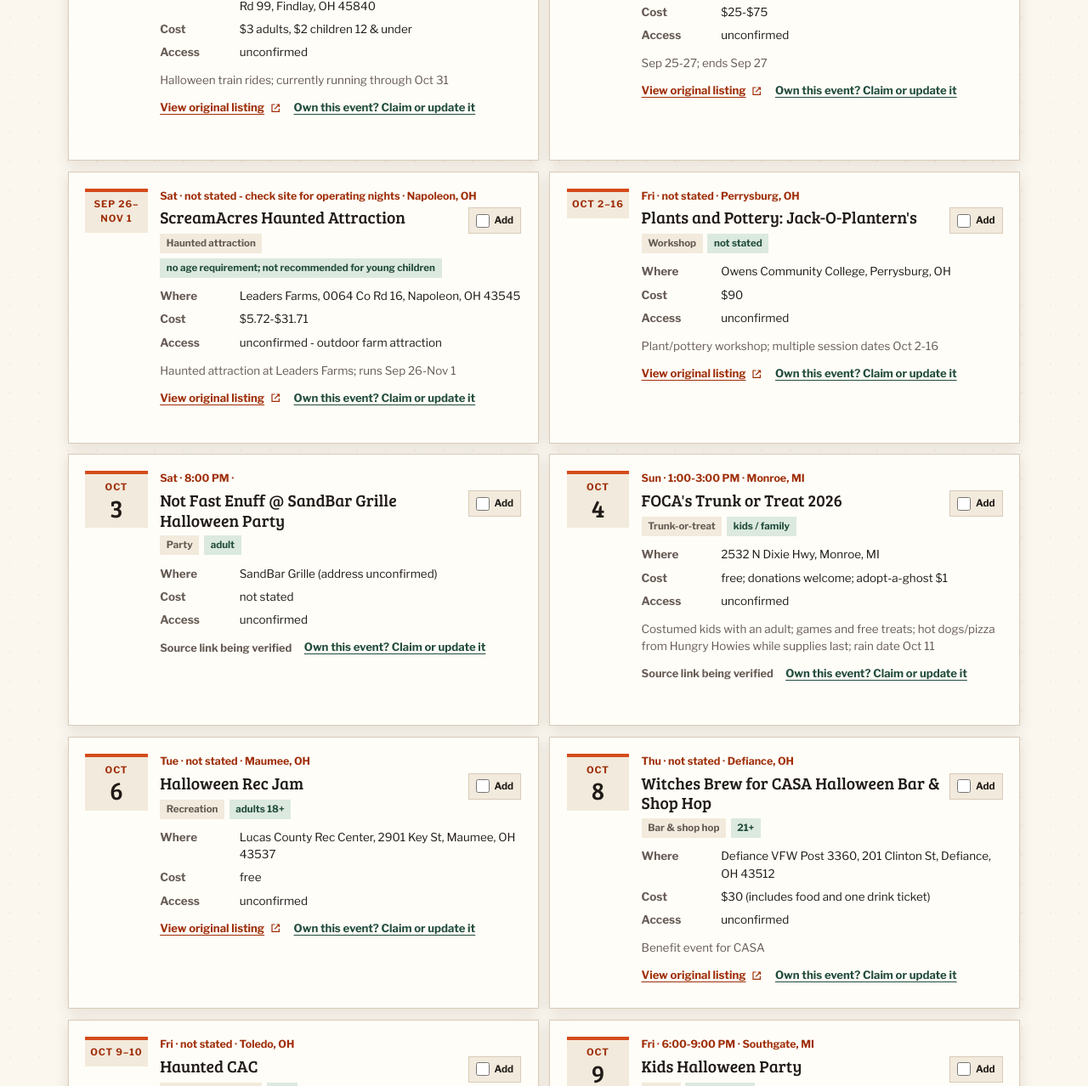
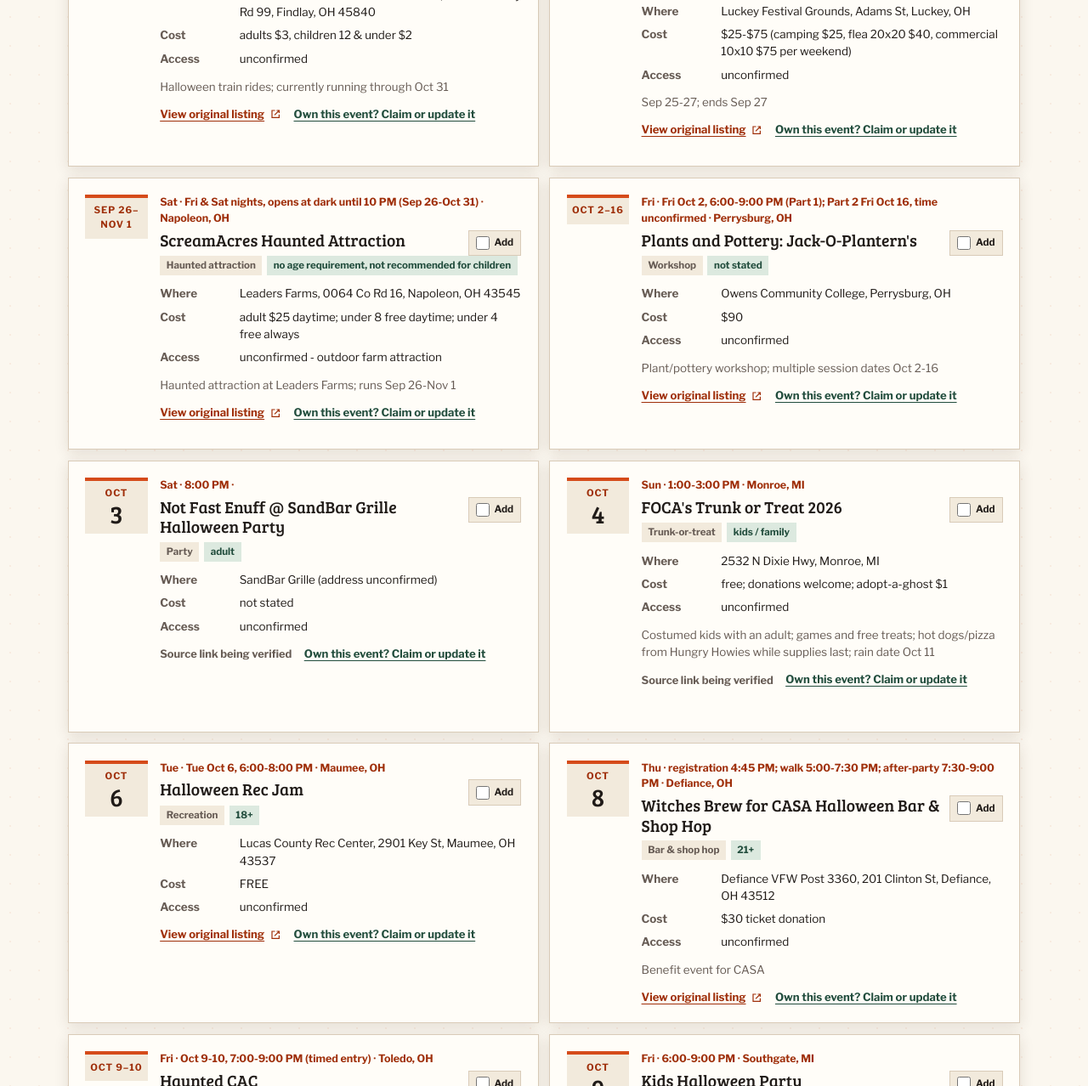
Before and after one commit to Rook-Saxton/419halloween, a plain HTML site: page index.html in a window 1280 px wide. Shown: the part 1522-2800 px from the top of the page at 85% size. Drawn offline with nearby package versions, Linux system fonts and the light colour scheme.

Commit message:
Refresh 14 event times, costs and age guidance

```diff
--- a/index.html
+++ b/index.html
@@ -851,15 +851,15 @@
               {
                       "name": "Haunted Town Hall",
                       "date": "2026-09-19",
-                      "time": "not stated - check site for operating nights",
+                      "time": "Fri & Sat nights, doors 7:30 PM-midnight (Sep 19-Oct 31)",
                       "town": "Lafayette, OH",
                       "venue": "Lafayette Town Hall",
                       "address": "Lafayette Town Hall, 103 S High St, Lafayette, OH 45854",
                       "type": "haunted",
                       "typeLabel": "Haunted house",
                       "age": "adult",
-                      "ageLabel": "10+ (under 16 with adult)",
-                      "cost": "$15",
+                      "ageLabel": "10+ (under 10 only with parent/guardian)",
+                      "cost": "general $15; groups 10+ $12; Fast Pass $30; Speakeasy $5 with ticket",
                       "accessibility": "unconfirmed",
                       "accessLabel": "unconfirmed",
                       "note": "Haunted house; currently running through Oct 31",
@@ -869,7 +869,7 @@
               {
                       "name": "Pumpkin Train",
                       "date": "2026-09-19",
-                      "time": "not stated",
+                      "time": "Sat & Sun, 1:00-5:00 PM",
                       "town": "Findlay, OH",
                       "venue": "Northwest Ohio Railroad Preservation",
                       "address": "Northwest Ohio Railroad Preservation, 12505 County Rd 99, Findlay, OH 45840",
@@ -877,7 +877,7 @@
                       "typeLabel": "Train ride",
                       "age": "family",
                       "ageLabel": "all ages",
-                      "cost": "$3 adults, $2 children 12 & under",
+                      "cost": "adults $3, children 12 & under $2",
                       "accessibility": "unconfirmed",
                       "accessLabel": "unconfirmed",
                       "note": "Pumpkin-themed train rides; currently running",
@@ -905,15 +905,15 @@
               {
                       "name": "Halloween Express",
                       "date": "2026-09-25",
-                      "time": "not stated",
+                      "time": "Fri & Sat, 6:30-9:00 PM",
                       "town": "Findlay, OH",
                       "venue": "Northwest Ohio Railroad Preservation",
                       "address": "Northwest Ohio Railroad Preservation, 12505 County Rd 99, Findlay, OH 45840",
                       "type": "train",
                       "typeLabel": "Train ride",
                       "age": "family",
-                      "ageLabel": "whole family",
-                      "cost": "$3 adults, $2 children 12 & under",
+                      "ageLabel": "all ages",
+                      "cost": "adults $3, children 12 & under $2",
                       "accessibility": "unconfirmed",
                       "accessLabel": "unconfirmed",
                       "note": "Halloween train rides; currently running through Oct 31",
@@ -923,7 +923,7 @@
               {
                       "name": "Luckey Fall Festival",
                       "date": "2026-09-25",
-                      "time": "not stated",
+                      "time": "Fri gates 8:00 AM; Sat breakfast 7:00 AM, cannon 8:00 AM; Sun church 10:00 AM, closes 3:00 PM",
                       "town": "Luckey, OH",
                       "venue": "Luckey Festival Grounds",
                       "address": "Luckey Festival Grounds, Adams St, Luckey, OH",
@@ -931,7 +931,7 @@
                       "typeLabel": "Fall festival",
                       "age": "general",
                       "ageLabel": "not stated",
-                      "cost": "$25-$75",
+                      "cost": "$25-$75 (camping $25, flea 20x20 $40, commercial 10x10 $75 per weekend)",
                       "accessibility": "unconfirmed",
                       "accessLabel": "unconfirmed",
                       "note": "Sep 25-27; ends Sep 27",
@@ -941,15 +941,15 @@
               {
                       "name": "ScreamAcres Haunted Attraction",
                       "date": "2026-09-26",
-                      "time": "not stated - check site for operating nights",
+                      "time": "Fri & Sat nights, opens at dark until 10 PM (Sep 26-Oct 31)",
                       "town": "Napoleon, OH",
                       "venue": "Leaders Farms",
                       "address": "Leaders Farms, 0064 Co Rd 16, Napoleon, OH 43545",
                       "type": "haunted",
                       "typeLabel": "Haunted attraction",
                       "age": "family",
-                      "ageLabel": "no age requirement; not recommended for young children",
-                      "cost": "$5.72-$31.71",
+                      "ageLabel": "no age requirement, not recommended for children",
+                      "cost": "adult $25 daytime; under 8 free daytime; under 4 free always",
                       "accessibility": "terrain",
                       "accessLabel": "unconfirmed - outdoor farm attraction",
                       "note": "Haunted attraction at Leaders Farms; runs Sep 26-Nov 1",
@@ -959,7 +959,7 @@
               {
                       "name": "Plants and Pottery: Jack-O-Plantern's",
                       "date": "2026-10-02",
-                      "time": "not stated",
+                      "time": "Fri Oct 2, 6:00-9:00 PM (Part 1); Part 2 Fri Oct 16, time unconfirmed",
                       "town": "Perrysburg, OH",
                       "venue": "Owens Community College",
                       "address": "Owens Community College, Perrysburg, OH",
@@ -1011,15 +1011,15 @@
               {
                       "name": "Halloween Rec Jam",
                       "date": "2026-10-06",
-                      "time": "not stated",
+                      "time": "Tue Oct 6, 6:00-8:00 PM",
                       "town": "Maumee, OH",
                       "venue": "Lucas County Rec Center",
                       "address": "Lucas County Rec Center, 2901 Key St, Maumee, OH 43537",
                       "type": "activity",
                       "typeLabel": "Recreation",
                       "age": "adult",
-                      "ageLabel": "adults 18+",
-                      "cost": "free",
+                      "ageLabel": "18+",
+                      "cost": "FREE",
                       "accessibility": "unconfirmed",
                       "accessLabel": "unconfirmed",
                       "note": "",
@@ -1028,7 +1028,7 @@
               {
                       "name": "Witches Brew for CASA Halloween Bar & Shop Hop",
                       "date": "2026-10-08",
-                      "time": "not stated",
+                      "time": "registration 4:45 PM; walk 5:00-7:30 PM; after-party 7:30-9:00 PM",
                       "town": "Defiance, OH",
                       "venue": "Defiance VFW Post 3360",
                       "address": "Defiance VFW Post 3360, 201 Clinton St, Defiance, OH 43512",
@@ -1036,7 +1036,7 @@
                       "typeLabel": "Bar & shop hop",
                       "age": "adult",
                       "ageLabel": "21+",
-                      "cost": "$30 (includes food and one drink ticket)",
+                      "cost": "$30 ticket donation",
                       "accessibility": "unconfirmed",
                       "accessLabel": "unconfirmed",
                       "note": "Benefit event for CASA",
@@ -1045,7 +1045,7 @@
               {
                       "name": "Haunted CAC",
                       "date": "2026-10-09",
-                      "time": "not stated",
+                      "time": "Oct 9-10, 7:00-9:00 PM (timed entry)",
                       "town": "Toledo, OH",
                       "venue": "Collingwood Arts Center",
                       "address": "Collingwood Arts Center, 2413 Collingwood Blvd, Toledo, OH 43620",
@@ -1098,7 +1098,7 @@
               {
                       "name": "Harvest Fest Puzzle Hustle",
                       "date": "2026-10-15",
-                      "time": "not stated",
+                      "time": "Thu Oct 15, 5:30-8:30 PM",
                       "town": "Toledo, OH",
                       "venue": "Toledo Zoo",
                       "address": "Toledo Zoo, Toledo, OH",
@@ -1106,7 +1106,7 @@
                       "typeLabel": "Puzzle competition",
                       "age": "general",
                       "ageLabel": "not stated (team puzzle competition)",
-                      "cost": "$150 per team of four",
+                      "cost": "$150 (team of four)",
                       "accessibility": "unconfirmed",
                       "accessLabel": "unconfirmed",
                       "note": "Competitive team puzzling event",
@@ -1115,15 +1115,15 @@
               {
                       "name": "Little Boo at the Zoo",
                       "date": "2026-10-15",
-                      "time": "not stated",
+                      "time": "Thu Oct 15 & Fri Oct 16, 10:00 AM-3:00 PM",
                       "town": "Toledo, OH",
                       "venue": "Toledo Zoo",
                       "address": "Toledo Zoo, 2 Hippo Way, Toledo, OH 43609",
                       "type": "festival",
                       "typeLabel": "Zoo event",
                       "age": "family",
-                      "ageLabel": "all ages",
-                      "cost": "$29 adults/children non-members, $26 seniors; members: adults/seniors free, children $11",
+                      "ageLabel": "all ages (best for families with young children)",
+                      "cost": "Non-members adults/children $29, seniors $26; members adults/seniors free, children $11",
                       "accessibility": "unconfirmed",
                       "accessLabel": "unconfirmed",
                       "note": "Two-day Halloween event at the Toledo Zoo",
@@ -1133,15 +1133,15 @@
               {
                       "name": "Garrison Ghost Walk at Fort Meigs",
                       "date": "2026-10-16",
-                      "time": "not stated",
+                      "time": "doors 6:30 PM; tours every 15 min, ~90 min; 8:45 & 9:00 PM tours 18+ only (also Oct 17, 23, 24)",
                       "town": "Perrysburg, OH",
                       "venue": "Fort Meigs Historic Site",
                       "address": "Fort Meigs Historic Site, 29100 W River Rd, Perrysburg, OH 43551",
                       "type": "haunted",
                       "typeLabel": "Ghost walk",
                       "age": "family",
-                      "ageLabel": "children 6+ (8 and under not appropriate; some late tours 18+)",
-                      "cost": "$17 adults 18+, $15 seniors 60+, $12 children 6-17",
+                      "ageLabel": "6+ (8 and under not appropriate; late tours 18+ only)",
+                      "cost": "adults $17, seniors 60+ $15, children 6-17 $12",
                       "accessibility": "terrain",
                       "accessLabel": "unconfirmed - outdoor historic site",
                       "note": "Guided ghost walk at the historic fort",
@@ -1168,7 +1168,7 @@
               {
                       "name": "Pumpkin Palooza",
                       "date": "2026-10-17",
-                      "time": "not stated",
+                      "time": "Sat Oct 17, 2:00-5:00 PM",
                       "town": "Toledo, OH",
                       "venue": "Ottawa Park Open Air Shelter",
                       "address": "Ottawa Park Open Air Shelter, 2200 Kenwood Blvd, Toledo, OH 43605",
@@ -1176,7 +1176,7 @@
                       "typeLabel": "Festival",
                       "age": "family",
                       "ageLabel": "all ages",
-                      "cost": "free",
+                      "cost": "FREE",
                       "accessibility": "unconfirmed",
                       "accessLabel": "unconfirmed",
                       "note": "",
@@ -1323,7 +1323,7 @@
               {
                       "name": "Cops & Kids Findlay Halloween Parade",
                       "date": "2026-10-27",
-                      "time": "not stated",
+                      "time": "Tue Oct 27, starts 7:00 PM (~2 hours)",
                       "town": "Findlay, OH",
                       "venue": "Downtown Findlay",
                       "address": "Downtown Findlay, S Main St (6th St to Lima Ave), Findlay, OH 45840",
@@ -1331,7 +1331,7 @@
                       "typeLabel": "Parade",
                       "age": "family",
                       "ageLabel": "all ages",
-                      "cost": "free to attend; parade entry $0-$600 by entry type",
+                      "cost": "free to attend; parade entry fees $0-$600 by category; nonprofit $50-$100",
                       "accessibility": "terrain",
                       "accessLabel": "unconfirmed - outdoor parade route",
                       "note": "",
```
